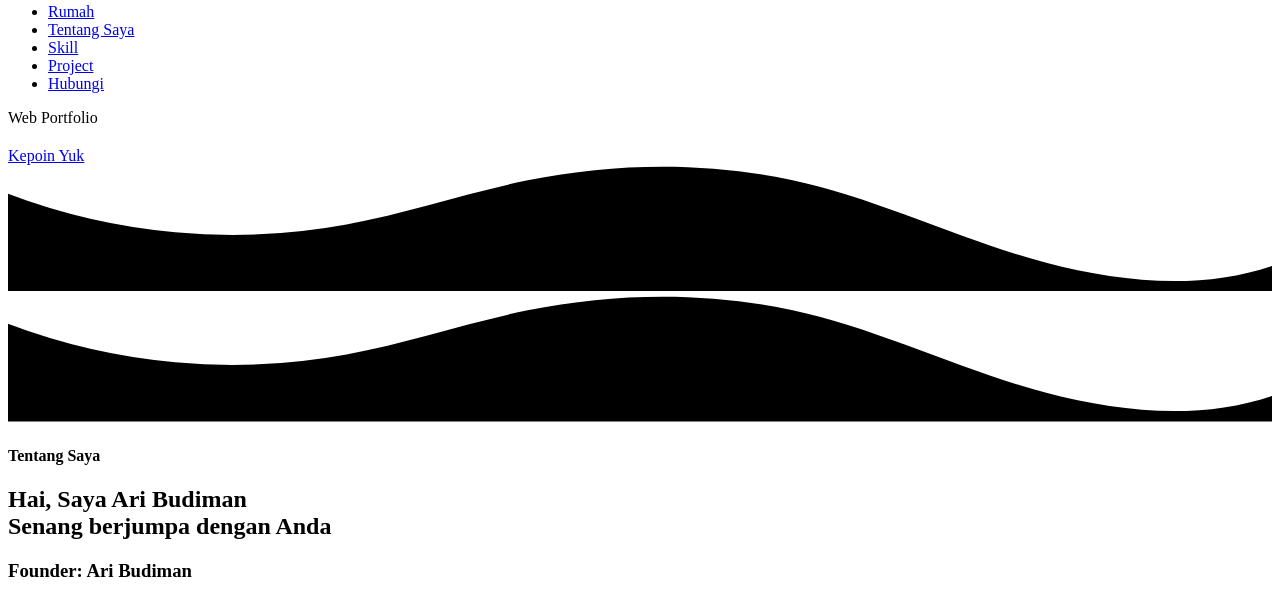
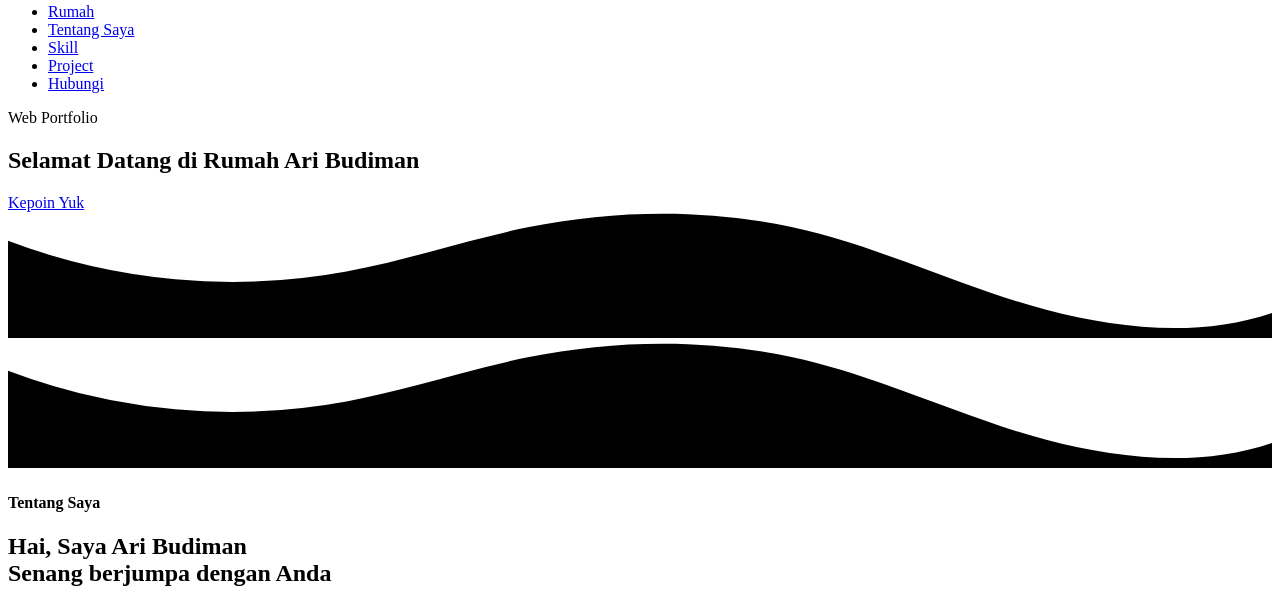
Before and after one commit to rhyman18/portofolio-web, a website: page src/templates/index.html in a window 1280 px wide. Shown: the part 2663-3267 px from the top of the page. Drawn offline with Linux system fonts and the light colour scheme.

Commit message:
fix: add header default to fix lcp score

```diff
--- a/src/templates/index.html
+++ b/src/templates/index.html
@@ -111,7 +111,7 @@
     <section id="welcome" loading="lazy" class="h-screen flex flex-col items-center justify-center text-center bg-hero text-secondary-font tracking-widest gap-3 lg:gap-5 px-6">
         <!-- bagian sambutan -->
         <p class="text-lg md:text-xl lg:text-2xl hero-textp-shadow">Web Portfolio</p>
-        <h1 class="text-3xl md:text-4xl lg:text-5xl xl:text-6xl 2xl:text-7xl hero-texth1-shadow" tabindex="0" id="headline-pesan"></h1>
+        <h1 class="text-3xl md:text-4xl lg:text-5xl xl:text-6xl 2xl:text-7xl hero-texth1-shadow" tabindex="0" id="headline-pesan">Selamat Datang di Rumah Ari Budiman</h1>
         <a href="#about" class="mt-3 lg:mt-6 py-2 lg:py-3 px-6 lg:px-10 border-2 border-main-500 text-base lg:text-lg hover:bg-main-500 ease-in-out duration-300">
             Kepoin Yuk
         </a>
```
